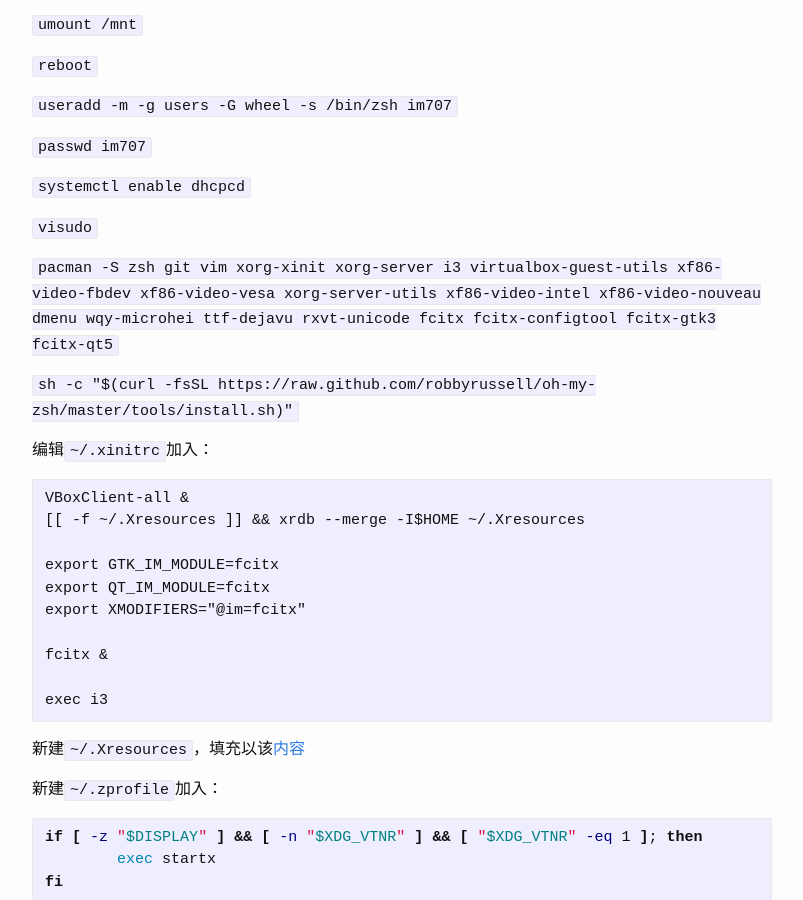
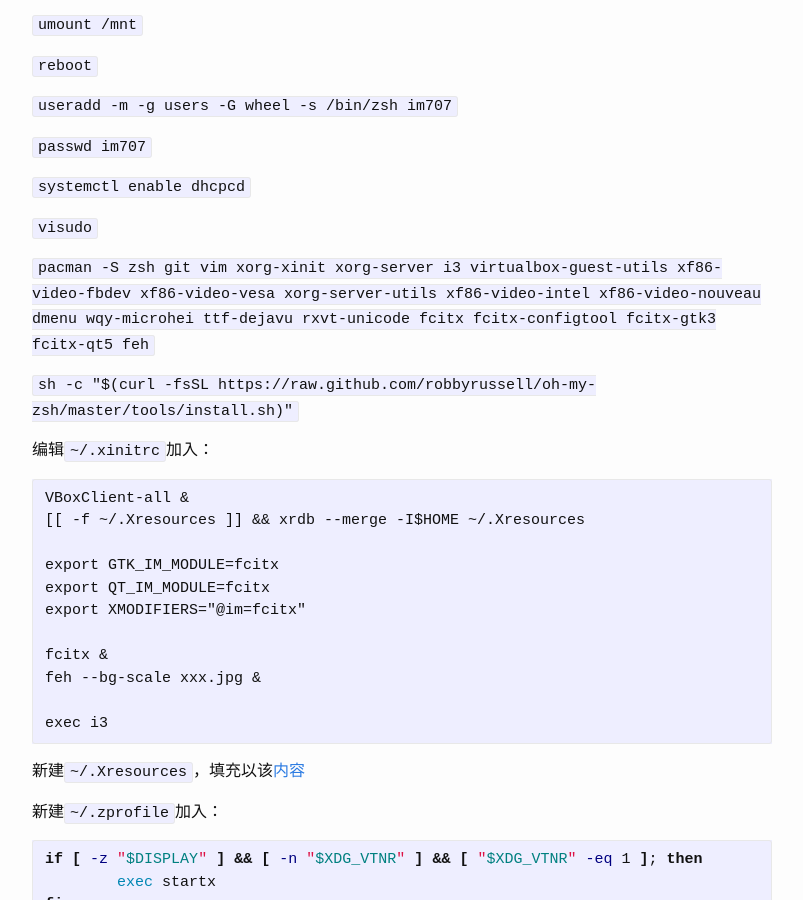
Before and after one commit to zephyrzoom/zephyrzoom.github.io, a Jekyll site: the page built from _posts/2016-11-22-archlinux-install.md, in a window 1280 px wide and 900 px high, scrolled down 917 px. Shown: the whole window, without its empty margins (238-1041 px from the left). Built offline with Jekyll 4.4.1, drawn with Linux system fonts in a browser that asks for light colours; comment, search, counter and statistics services are not loaded.

Commit message:
update archlinux install

````diff
--- a/_posts/2016-11-22-archlinux-install.md
+++ b/_posts/2016-11-22-archlinux-install.md
@@ -52,7 +52,7 @@ date: 2016-11-22 00:00:00 +0800
 
 `visudo`
 
-`pacman -S zsh git vim xorg-xinit xorg-server i3 virtualbox-guest-utils xf86-video-fbdev xf86-video-vesa xorg-server-utils xf86-video-intel xf86-video-nouveau dmenu wqy-microhei ttf-dejavu rxvt-unicode fcitx fcitx-configtool fcitx-gtk3 fcitx-qt5`
+`pacman -S zsh git vim xorg-xinit xorg-server i3 virtualbox-guest-utils xf86-video-fbdev xf86-video-vesa xorg-server-utils xf86-video-intel xf86-video-nouveau dmenu wqy-microhei ttf-dejavu rxvt-unicode fcitx fcitx-configtool fcitx-gtk3 fcitx-qt5 feh`
 
 `sh -c "$(curl -fsSL https://raw.github.com/robbyrussell/oh-my-zsh/master/tools/install.sh)"`
 
@@ -67,6 +67,7 @@ export QT_IM_MODULE=fcitx
 export XMODIFIERS="@im=fcitx"
 
 fcitx &
+feh --bg-scale xxx.jpg &
 
 exec i3
 ```
````
